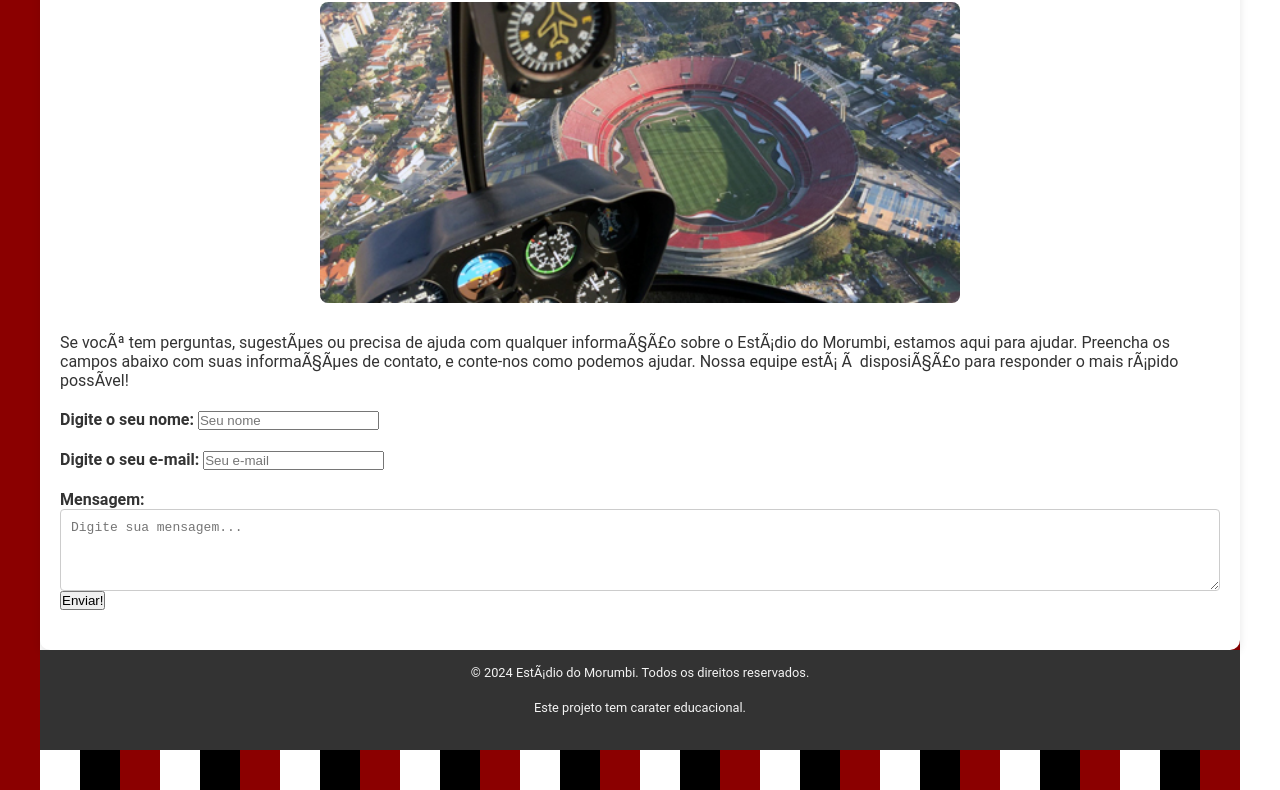
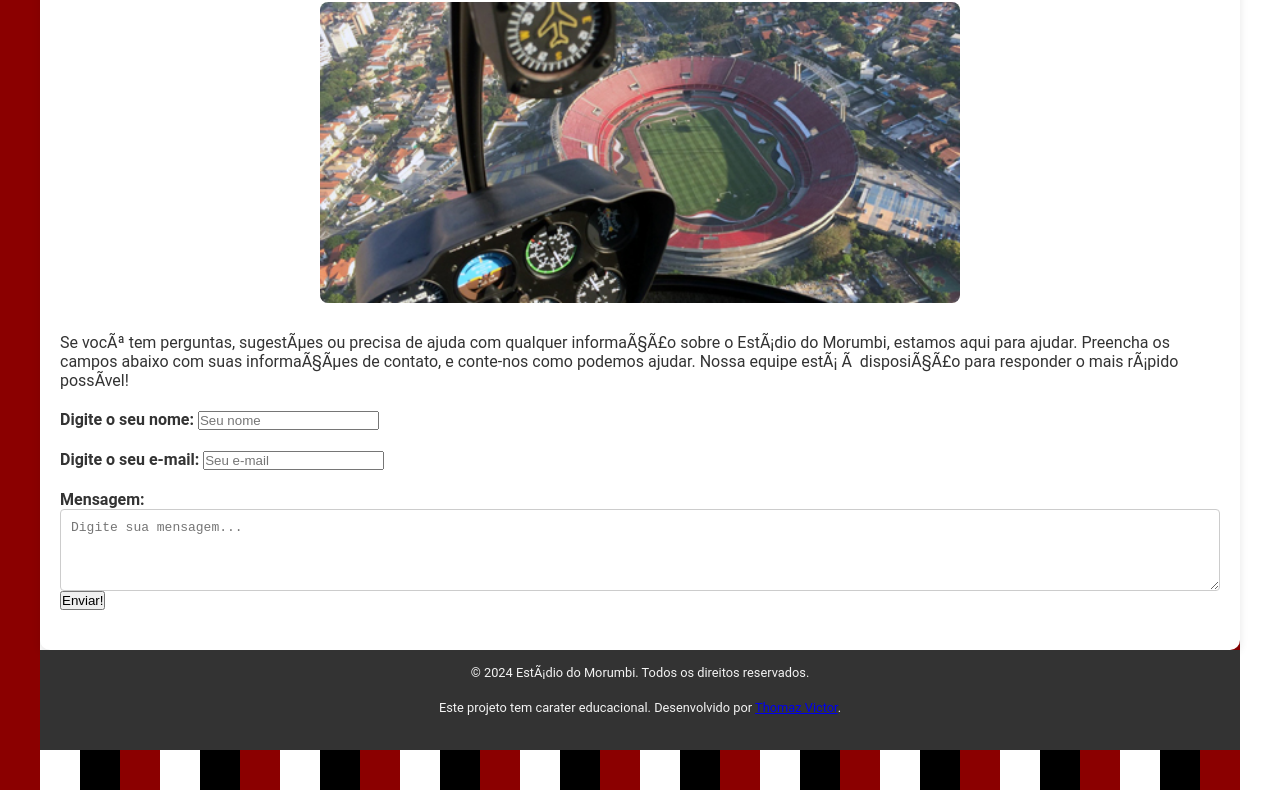
Before and after one commit to thomazvictorr/ebac-qa, a plain HTML site: page ex9/contato.html in a window 1280 px wide. Shown: the part 136-926 px from the top of the page. Drawn offline with Linux system fonts and the light colour scheme.

Commit message:
modulo 9 aula 4

```diff
--- a/ex9/contato.html
+++ b/ex9/contato.html
@@ -39,12 +39,12 @@
             <p><label for="mensagem"><strong>Mensagem:</strong></label>
             <textarea id="mensagem" name="mensagem" rows="4" placeholder="Digite sua mensagem..."></textarea>
             <button type="submit">Enviar!</button></p>
+</main>
 
-</main>
-    <footer class="footer">
-        <p>&copy; 2024 Estádio do Morumbi. Todos os direitos reservados.</p>
-        <p>Este projeto tem carater educacional.</p>
-        </footer>
+<footer class="footer">
+    <p>&copy; 2024 Estádio do Morumbi. Todos os direitos reservados.</p>
+    <p>Este projeto tem carater educacional. Desenvolvido por <a href="http://www.instagram.com/thomazvictorr/" target="blank">Thomaz Victor</a>.</p>
+</footer>
 
         </body>
         </html>
```
Also changed, not shown: ex9/capacidade.html (+2 -2 lines), ex9/eventos.html (+2 -2 lines), ex9/fotos.html (+2 -2 lines), ex9/historia.html (+2 -2 lines), ex9/index.html (+1 -1 lines), ex9/tour.html (+2 -2 lines).
